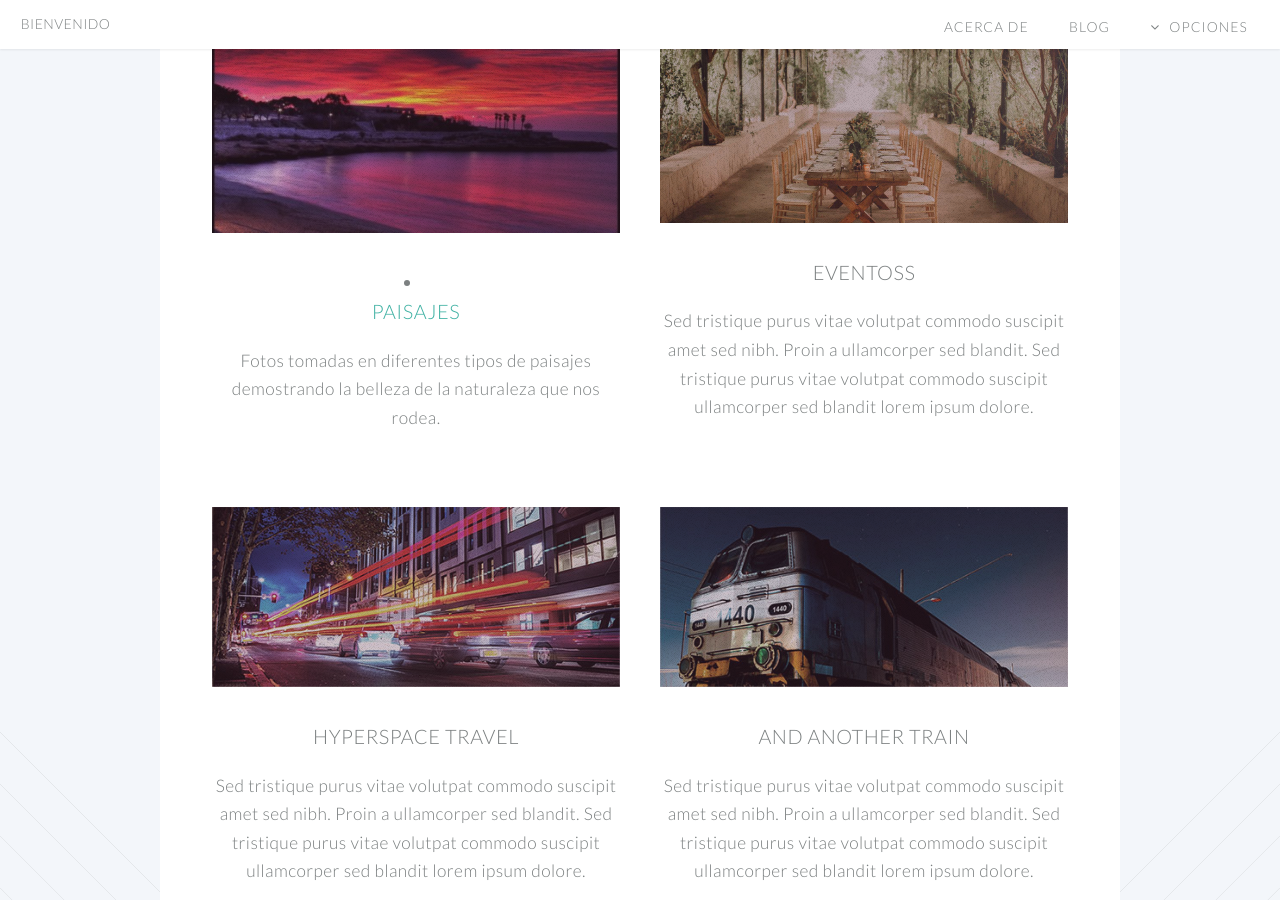
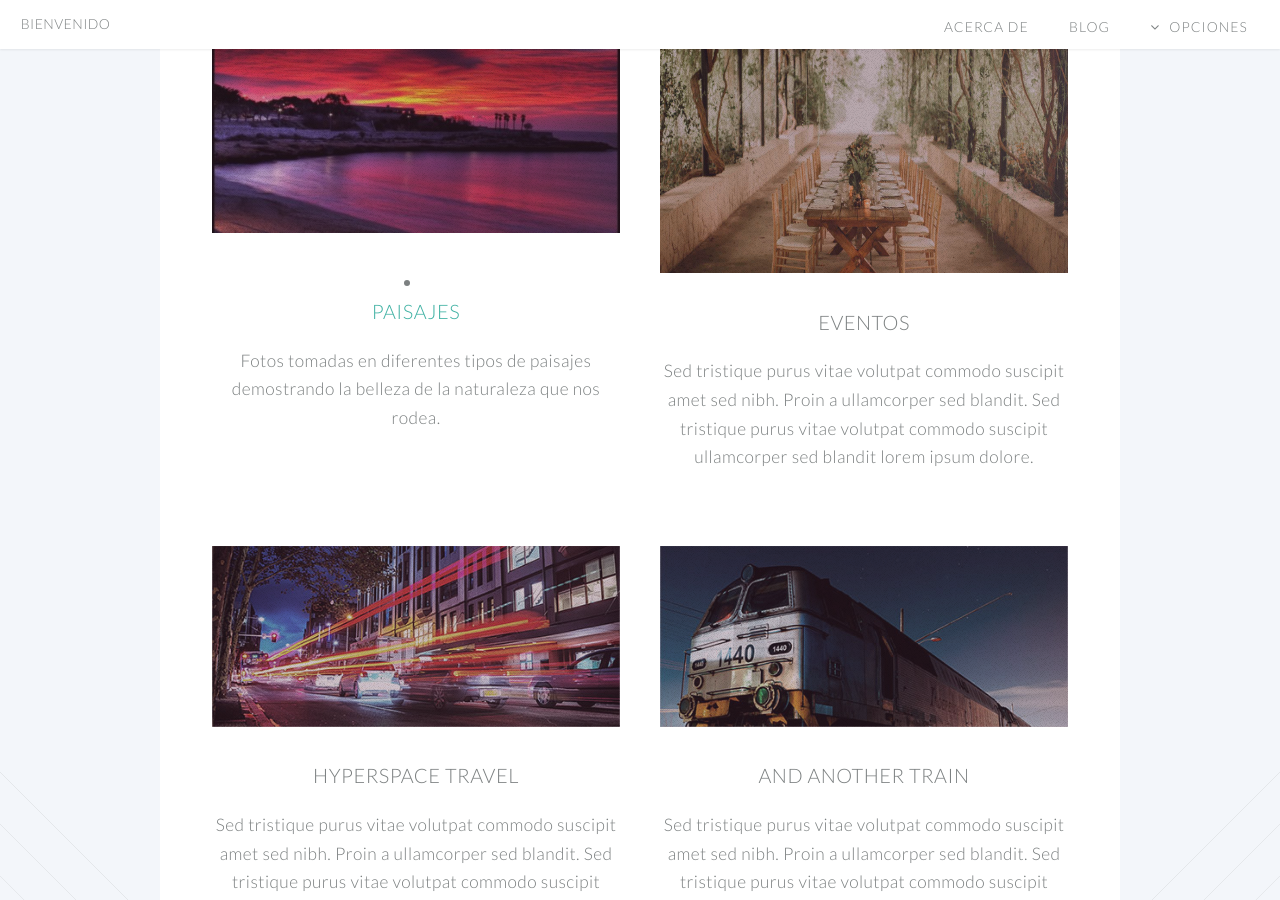
Before and after one commit to Vico2001/Vico2001.github.io, a Jekyll site: the page built from index.html, in a window 1280 px wide and 900 px high, scrolled down 1387 px. Built offline with Jekyll 4.4.1, drawn with Linux system fonts in a browser that asks for light colours.

Commit message:
Update index.html

```diff
--- a/index.html
+++ b/index.html
@@ -71,9 +71,9 @@ layout: landing-page
 							<div class="6u">
 
 								<section>
-									<a href="#" class="image featured"><img src="images/evento1.jpg" width="" height="200" /></a>
+									<a href="#" class="image featured"><img src="images/evento1.jpg" width="" height="250" /></a>
 									<header>
-										<h3>Eventoss</h3>
+										<h3>Eventos</h3>
 									</header>
 									<p>Sed tristique purus vitae volutpat commodo suscipit amet sed nibh. Proin a ullamcorper sed blandit. Sed tristique purus vitae volutpat commodo suscipit ullamcorper sed blandit lorem ipsum dolore.</p>
 								</section>
```
